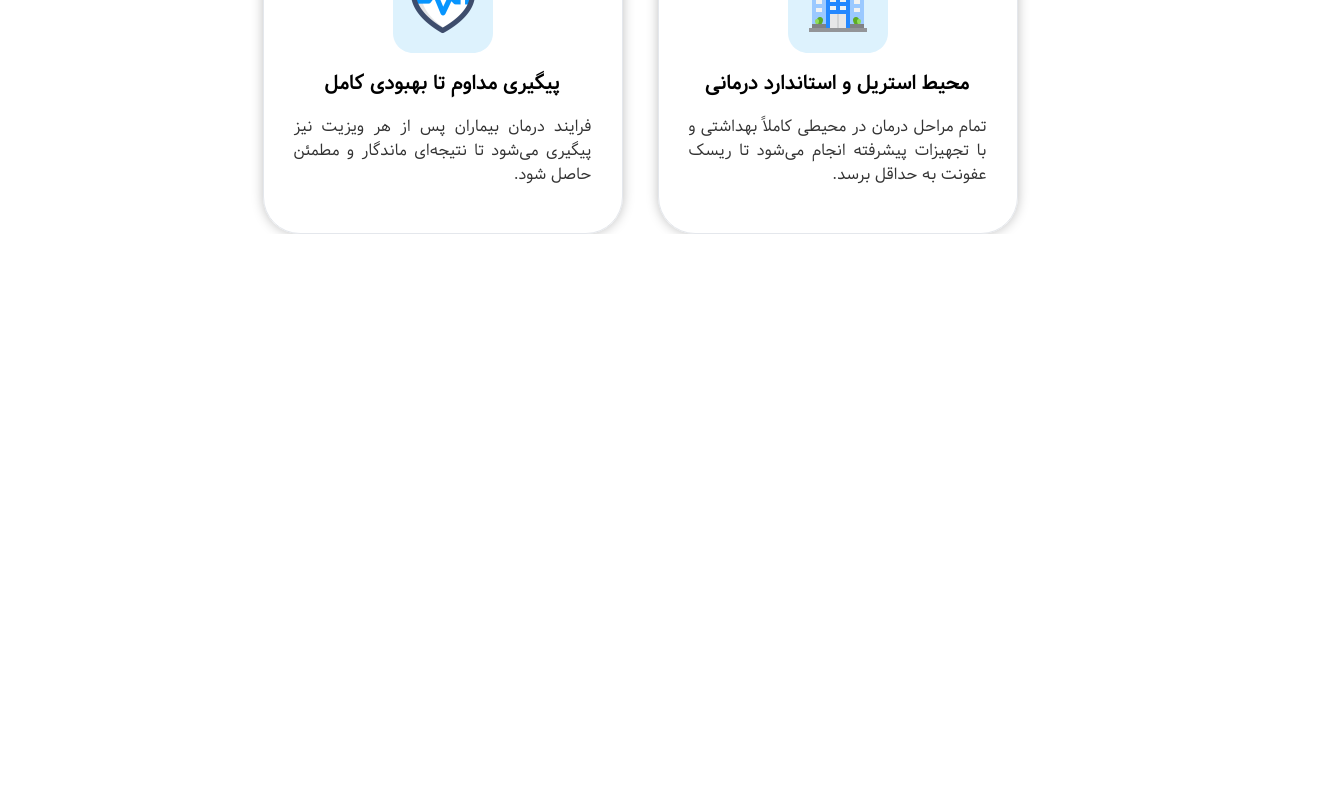
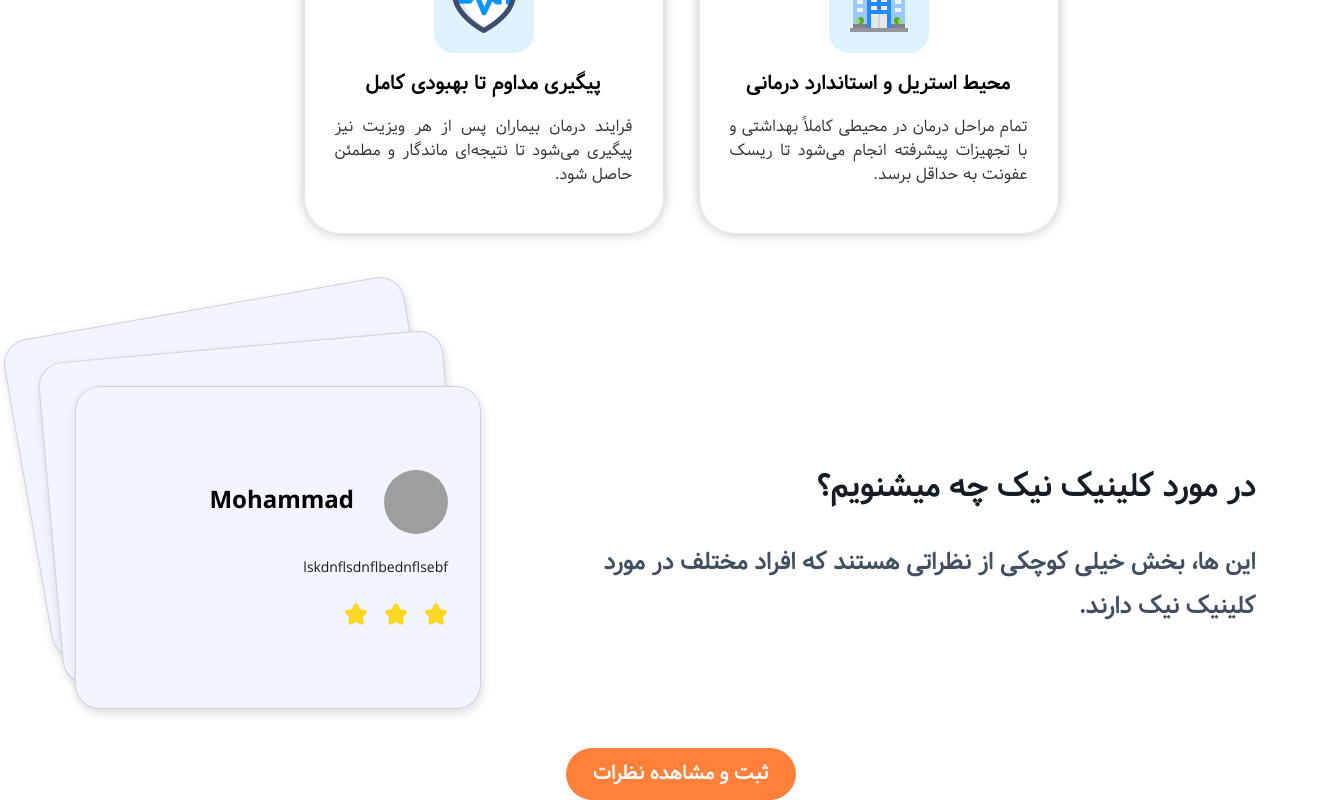
Before and after one commit to zmorakabi2002/clinic-zakhm, a Next.js app: page / in a window 1280 px wide. Shown: the part 3614-4414 px from the top of the page, 1321 px wide, since content can reach past the window. Before the commit the page ends 3848 px from the top, so only its background shows below. Built offline with nearby package versions, Linux system fonts and the light colour scheme; grey boxes are pictures that could not be loaded.

Commit message:
morakabi-1

```diff
--- a/app/page.js
+++ b/app/page.js
@@ -6,7 +6,7 @@ import ButtonRes from "@/components/common/button";
 import Servicesection from "@/components/Home/_components/Servicesection";
 import WhyClinic from "@/components/Home/_components/whyClinic";
 import MethodsSection from "@/components/Home/_components/Methodssection";
-
+import Commentssection from "@/components/Home/_components/Commentssection";
 export default function Home() {
   return (
     <div>
@@ -25,6 +25,7 @@ export default function Home() {
       <Servicesection />
       <MethodsSection />
       <WhyClinic />
+      <Commentssection />
     </div>
   );
 }
--- /dev/null
+++ b/components/Home/_components/Commentssection/index.jsx
@@ -0,0 +1,65 @@
+import ButtonRes from "@/components/common/button";
+import CommentCard from "@/components/common/commentCard";
+
+const stars = [
+  {
+    id: 1,
+    user: "Mohammad",
+    url: "/images/userimg.jpg",
+    explainText: "lskdnflsdnflbednflsebf",
+    stars: 3,
+  },
+  {
+    id: 2,
+    user: "ali",
+    url: "/images/userimg.jpg",
+    explainText: "lskdnflsddkcmnflbednflsebf",
+    stars: 1,
+  },
+  {
+    id: 3,
+    user: "zahra",
+    url: "/images/userimg.jpg",
+    explainText: "weirj",
+    stars: 3,
+  },
+];
+
+export default function Commentssection() {
+  return (
+    <div className="h-[498px] mt-[68px] mx-[65px] relative flex flex-col">
+      <div className="flex items-center  relative h-[100%] mt-[77px] gap-20">
+        <div className="flex flex-col gap-[32px] relative ">
+          <p className="font-[samim] font-bold text-[32px] leading-[44px] text-[#141C24] ">
+            در مورد کلینیک نیک چه میشنویم؟
+          </p>
+          <p className="font-[samim] font-bold text-[24px] leading-[44px] text-[#414E62] ">
+            این ها، بخش خیلی کوچکی از نظراتی هستند که افراد مختلف در مورد کلینیک
+            نیک دارند.
+          </p>
+        </div>
+        <div className="relative w-[450px] h-[323px]">
+          {stars.slice(0, 3).map((item, i) => (
+            <div
+              key={i}
+              className="absolute "
+              style={{
+                transformOrigin: "",
+                transform: `translate(${i * -25}px, ${-i * 40}px) rotate(${
+                  i * -5
+                }deg)`,
+                zIndex: 10 - i,
+              }}
+            >
+              <CommentCard userData={item} />
+            </div>
+          ))}
+        </div>
+      </div>
+
+      <div className="flex justify-center mt-[32px] ">
+        <ButtonRes lable={"ثبت و مشاهده نظرات"} />
+      </div>
+    </div>
+  );
+}
--- /dev/null
+++ b/components/common/commentCard/index.jsx
@@ -0,0 +1,39 @@
+import Image from "next/image";
+
+export default function CommentCard({ userData }) {
+  return (
+    <div className=" w-[406px] h-[323px] contain-content flex flex-col gap-[22px] justify-center rounded-[25px] border-[#CED2DA] border-[1px] bg-[#F2F4FF] shadow-[1px_4px_9.7px_0px_#00000025]">
+      <div className="w-[286px] flex flex-row gap-[30px] items-center mr-[32px]">
+        <Image
+          src={userData?.url}
+          alt="test"
+          width={100}
+          height={100}
+          quality="10%"
+          className="rounded-[100%] w-16 h-16"
+        />
+
+        <p className="font-[Samim] font-bold text-[24px] leading-[44px]  ">
+          {userData?.user}
+        </p>
+      </div>
+      <p className="font-[Samim] font-normal text-[14px] text-[#141C24] mx-[32px] leading-[24px]">
+        {userData?.explainText}
+      </p>
+      <div className="flex gap-[16px] mr-[32px]">
+        {Array.from({ length: userData?.stars }).map((i, index) => {
+          return (
+            <div key={i}>
+              <Image
+                src={"/images/star.svg"}
+                alt="stars"
+                width={24}
+                height={24}
+              />
+            </div>
+          );
+        })}
+      </div>
+    </div>
+  );
+}
```
Also changed, not shown: public/images/star.svg (added), 1 other file (tests, documents, lock files or other folders).
